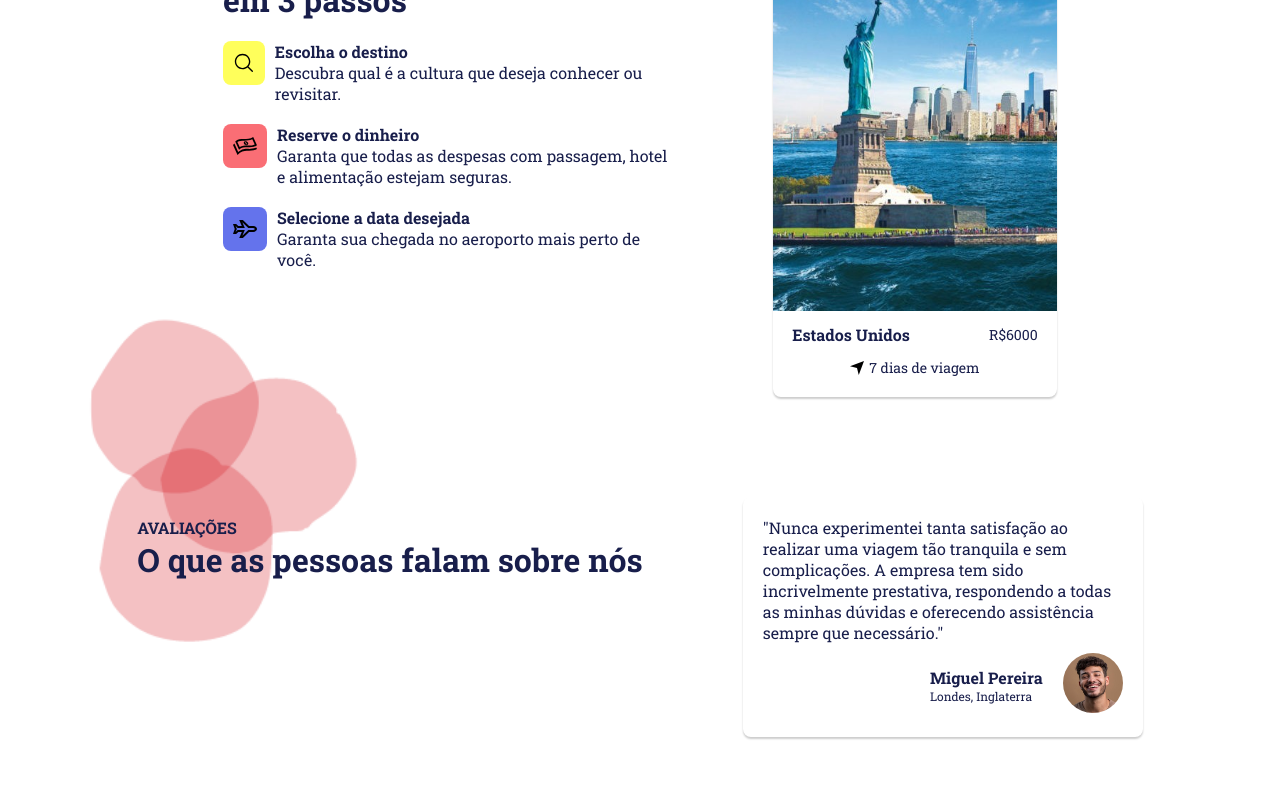
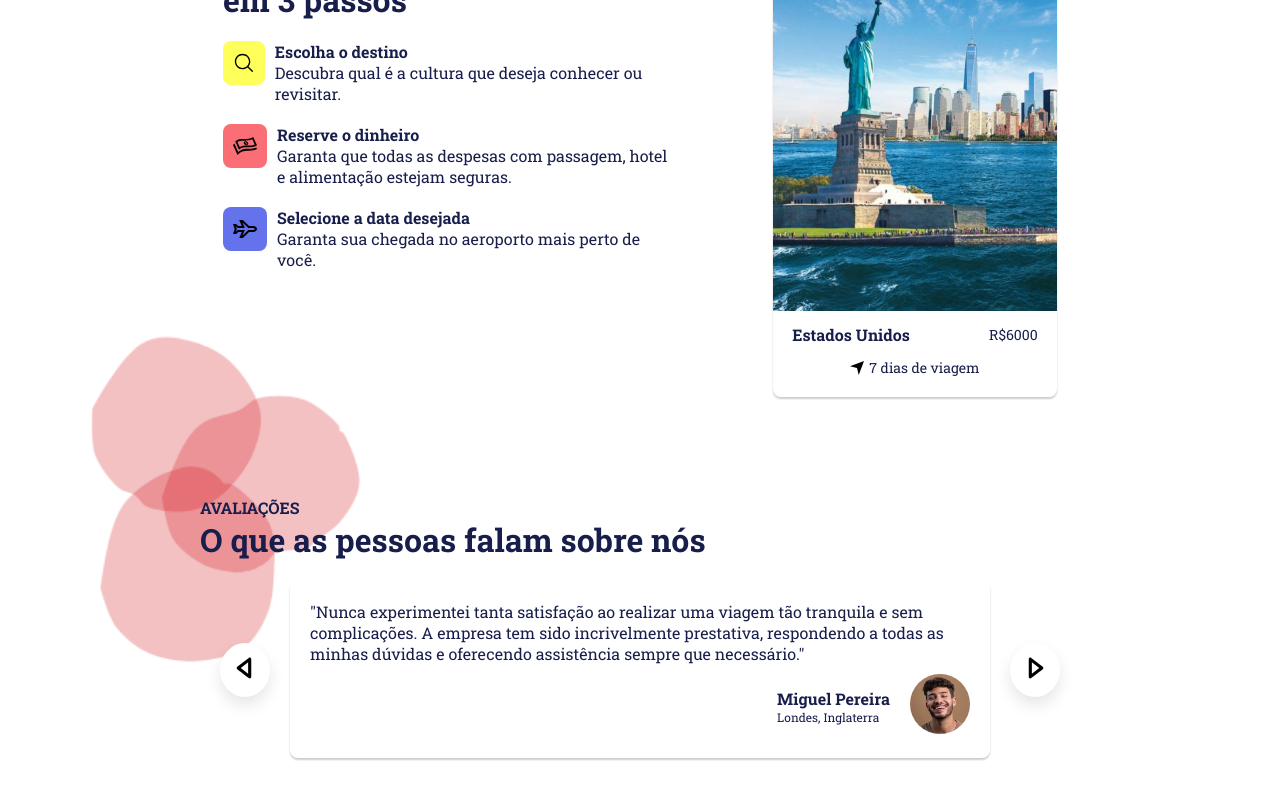
Before and after one commit to karinanuunes/travel-react, a React (Vite) app: page / in a window 1280 px wide. Shown: the part 1703-2503 px from the top of the page. Built offline with nearby package versions, Linux system fonts and the light colour scheme.

Commit message:
add button

```diff
--- a/src/components/assessment/assessment.css
+++ b/src/components/assessment/assessment.css
@@ -1,10 +1,9 @@
 .assessment {
   display: flex;
-  flex-wrap: wrap;
+  flex-direction: column;
   justify-content: center;
-  align-items: first baseline;
   padding: 50px 0;
-  gap: 100px;
+  gap: 20px;
 }
 
 .assessment-each {
@@ -12,10 +11,11 @@
   flex-wrap: wrap;
   flex-direction: row-reverse;
   gap: 10px;
-  max-width: 400px;
+  max-width: 700px;
   padding: 20px;
   border-radius: 8px;
   box-shadow: 0 2px 2px #00000033;
+  background-color: #ffffff;
 }
 
 .person {
@@ -34,3 +34,8 @@
 .person p {
   font-size: 12px;
 }
+
+.assessment-general {
+  display: flex;
+  align-items: center;
+}
--- a/src/components/assessment/assessment.tsx
+++ b/src/components/assessment/assessment.tsx
@@ -8,6 +8,23 @@ const Assessment = () => {
         <h4>AVALIAÇÕES</h4>
         <h1>O que as pessoas falam sobre nós</h1>
       </div>
+      <div className="assessment-general">
+        <button className="arrow-button">
+          <svg
+            width="50px"
+            clip-rule="evenodd"
+            fill-rule="evenodd"
+            stroke-linejoin="round"
+            stroke-miterlimit="2"
+            viewBox="0 0 24 24"
+            xmlns="http://www.w3.org/2000/svg"
+          >
+            <path
+              d="m13.789 7.155c.141-.108.3-.157.456-.157.389 0 .755.306.755.749v8.501c0 .445-.367.75-.755.75-.157 0-.316-.05-.457-.159-1.554-1.203-4.199-3.252-5.498-4.258-.184-.142-.29-.36-.29-.592 0-.23.107-.449.291-.591zm-.289 7.563v-5.446l-3.522 2.719z"
+              fill-rule="nonzero"
+            />
+          </svg>
+        </button>
         <div className="assessment-each">
           <p>
             "Nunca experimentei tanta satisfação ao realizar uma viagem tão
@@ -29,6 +46,23 @@ const Assessment = () => {
             </div>
           </div>
         </div>
+        <button className="arrow-button">
+          <svg
+            width="50px"
+            clip-rule="evenodd"
+            fill-rule="evenodd"
+            stroke-linejoin="round"
+            stroke-miterlimit="2"
+            viewBox="0 0 24 24"
+            xmlns="http://www.w3.org/2000/svg"
+          >
+            <path
+              d="m10.211 7.155c-.141-.108-.3-.157-.456-.157-.389 0-.755.306-.755.749v8.501c0 .445.367.75.755.75.157 0 .316-.05.457-.159 1.554-1.203 4.199-3.252 5.498-4.258.184-.142.29-.36.29-.592 0-.23-.107-.449-.291-.591zm.289 7.563v-5.446l3.522 2.719z"
+              fill-rule="nonzero"
+            />
+          </svg>
+        </button>
+      </div>
     </div>
   );
 };
```
Lines whose indentation alone changed are shown as unchanged.
